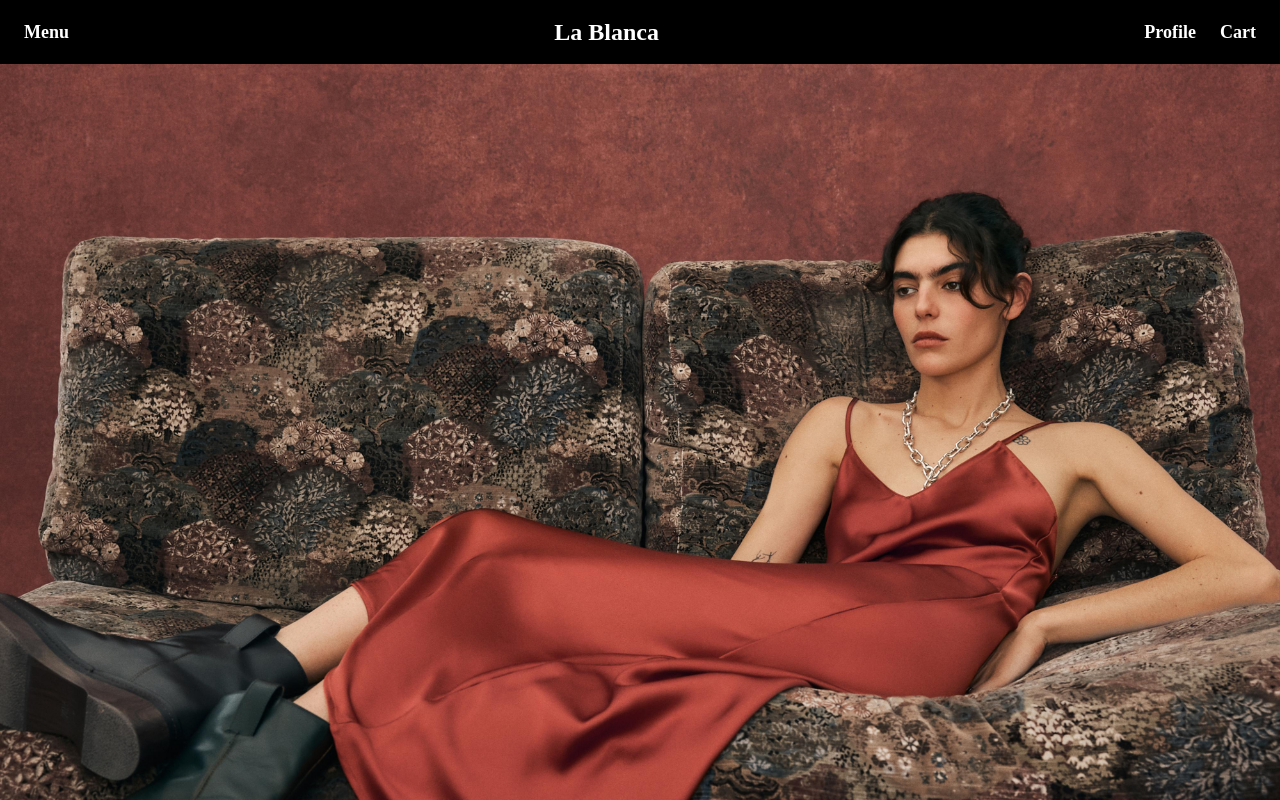
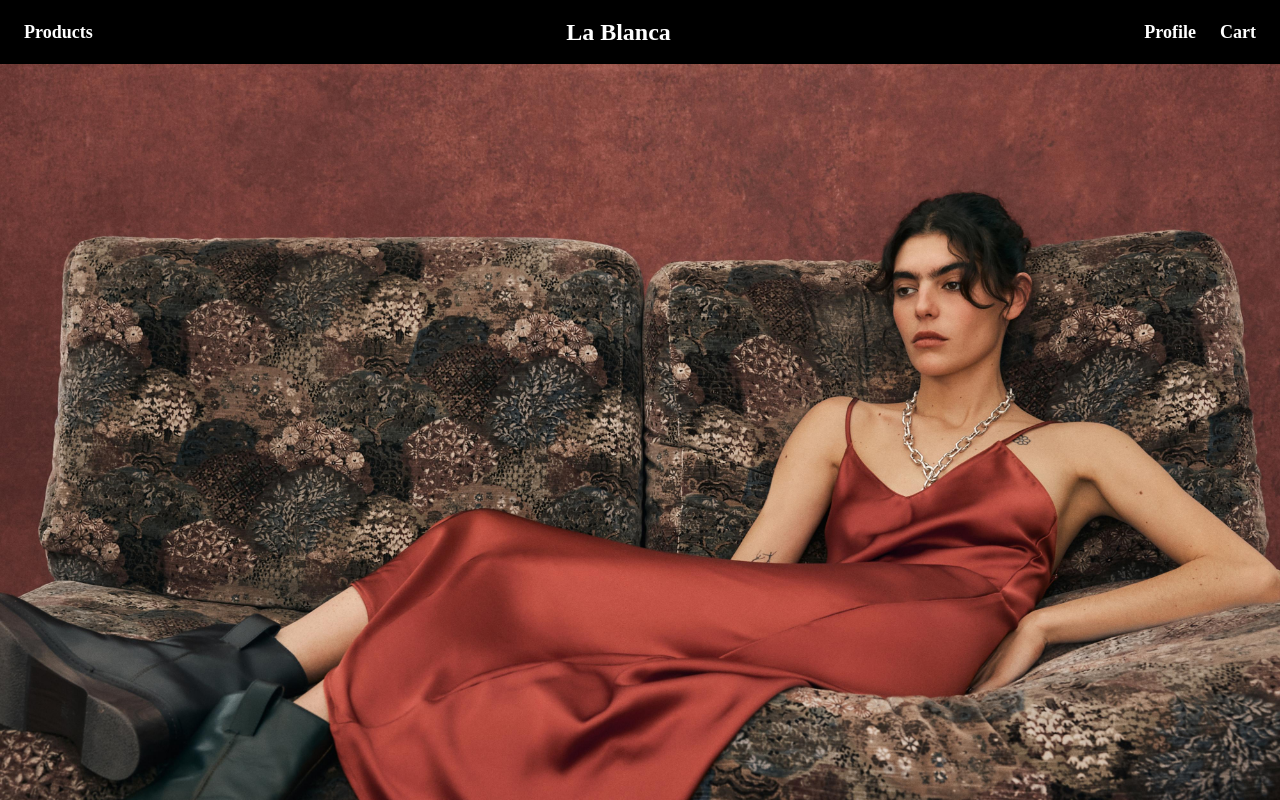
Before and after one commit to sriyazhininandakumar/E-commerce-website, a React (Vite) app in the folder frontend/: page /customer in a window 1280 px wide. Shown: the top 800 px of the page. Built offline with nearby package versions, Linux system fonts and the light colour scheme; a web font is replaced by a local one.

Commit message:
changed button colour

```diff
--- a/frontend/src/App.jsx
+++ b/frontend/src/App.jsx
@@ -21,7 +21,7 @@ function App() {
 
         <Route path="/customer" element={<Customer />}>
           <Route index element={<div />} />
-          <Route path="menu" element={<CustomerProduct />} />
+          <Route path="products" element={<CustomerProduct />} />
           <Route path="profile" element={<CustomerProfile />} />
           <Route path="cart" element={<CustomerCart />} />
         </Route>
--- a/frontend/src/components/NavCust.jsx
+++ b/frontend/src/components/NavCust.jsx
@@ -5,14 +5,14 @@ const NavCust = ({ cart }) => {
   return (
     <nav className="bg-black py-4 px-6">
       <div className="container mx-auto flex items-center justify-between">
-        {/* Left Side - Menu Link */}
+
         <ul className="flex space-x-6">
           <li>
             <Link
-              to="/customer/menu"
+              to="/customer/products"
               className="text-white text-lg font-semibold hover:text-gray-400 transition"
             >
-              Menu
+              Products
             </Link>
           </li>
         </ul>
--- a/frontend/src/pages/CustomerProduct.jsx
+++ b/frontend/src/pages/CustomerProduct.jsx
@@ -10,7 +10,7 @@ const CustomerProduct = () => {
     const fetchProducts = async () => {
       try {
         const response = await axios.get("http://localhost:3000/api/products");
-        console.log("fetched Products : ",response.data);
+        console.log("fetched Products : ", response.data);
         setProducts(response.data);
       } catch (error) {
         console.error("Error fetching products:", error);
@@ -20,13 +20,18 @@ const CustomerProduct = () => {
     fetchProducts();
   }, []);
 
-  const addToCart = (product) => {
+  const addToCart = (product, event) => {
     setCart((prevCart) => [...prevCart, product]);
+
+    // Change button text and color dynamically
+    event.target.innerText = "Added to Cart";
+    event.target.classList.remove("bg-black", "hover:bg-gray-800");
+    event.target.classList.add("bg-green-500");
   };
 
   return (
     <div className="p-6">
-      <h2 className="text-3xl font-bold text-center mb-6">Menu</h2>
+      <h2 className="text-3xl font-bold text-center mb-6">Products</h2>
 
       <div className="grid grid-cols-1 sm:grid-cols-2 md:grid-cols-3 lg:grid-cols-4 gap-6">
         {products.map((product) => (
@@ -34,19 +39,15 @@ const CustomerProduct = () => {
             key={product.id}
             className="border border-gray-300 rounded-lg shadow-md p-4 bg-white text-center"
           >
-
-            <img src={product.imageUrl} alt={product.name} className="w-32 h-32 object-cover mx-auto rounded" />
-
-
-
-
-
-
-
+            <img
+              src={product.imageUrl}
+              alt={product.name}
+              className="w-32 h-32 object-cover mx-auto rounded"
+            />
             <h3 className="text-xl font-semibold">{product.name}</h3>
             <p className="text-gray-600">Price: ₹{product.price}</p>
             <button
-              onClick={() => addToCart(product)}
+              onClick={(event) => addToCart(product, event)}
               className="mt-3 px-4 py-2 rounded-md bg-black text-white hover:bg-gray-800 transition"
             >
               Add to Cart
--- a/frontend/src/pages/Signin.jsx
+++ b/frontend/src/pages/Signin.jsx
@@ -31,8 +31,6 @@ const SignIn = () => {
         localStorage.setItem("manufacturer", JSON.stringify({ name: data.name, role: data.role }));
         localStorage.setItem("customer", JSON.stringify({ name: data.name, role: data.role }));
         console.log(localStorage.getItem("admin"));
-        console.log(localStorage.getItem("manufacturer"));
-        console.log(localStorage.getItem("customer"));
 
         if (data.role === "Customer") navigate("/customer");
         else if (data.role === "Admin") navigate("/admin/home");
```
Also changed, not shown: 2 other files (tests, documents, lock files or other folders).
